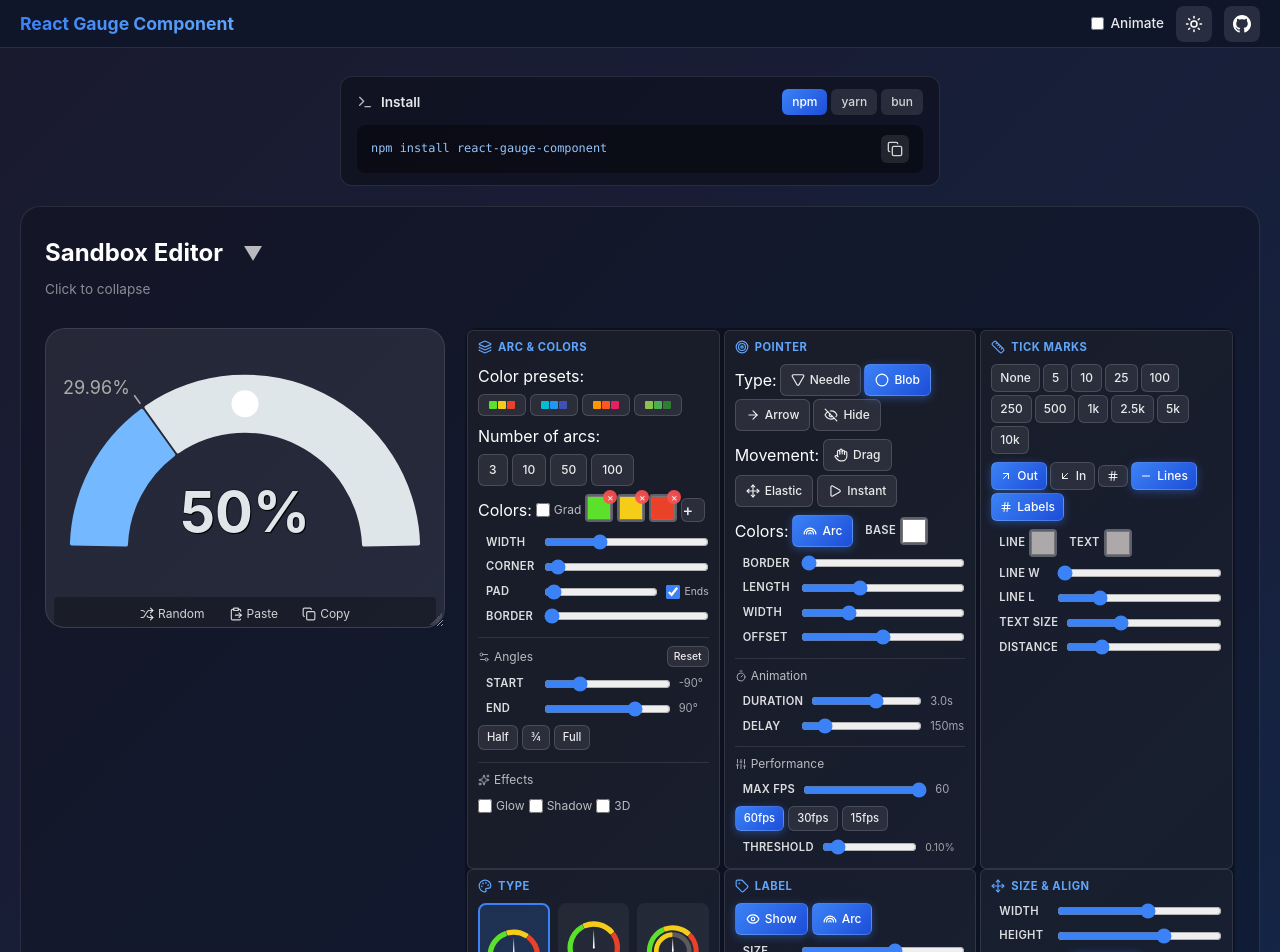
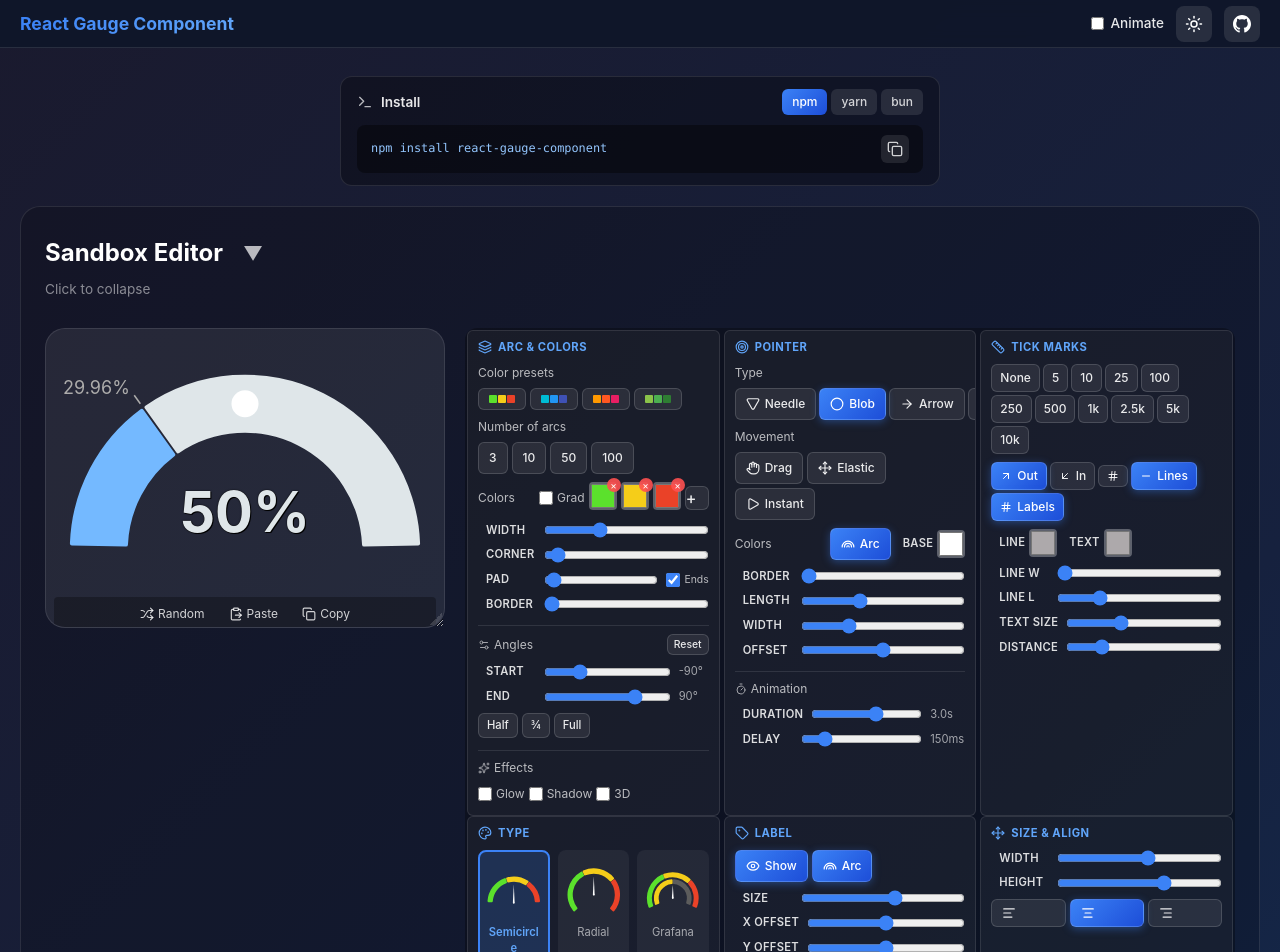
Before and after one commit to antoniolago/react-gauge-component, a React (Create React App) app: page / in a window 1280 px wide. Shown: the top 952 px of the page. Built offline with nearby package versions, Linux system fonts and the light colour scheme.

Commit message:
toolbar adjust

```diff
--- a/src/TestComponent/GaugeGallery/components/SandboxToolbar.tsx
+++ b/src/TestComponent/GaugeGallery/components/SandboxToolbar.tsx
@@ -115,8 +115,8 @@ export const SandboxToolbar: React.FC<SandboxToolbarProps> = ({
         <Col xs={12} md={4}>
           <CollapsibleGroup title="Arc & Colors" icon={<Layers size={14} />} isMobile={isMobile}>
             <div style={{ display: 'flex', flexDirection: 'column', gap: '8px' }}>
-              <div style={{ display: 'flex', gap: '6px', alignItems: 'center', flexWrap: 'wrap' }}>
-                Color presets:
+              <div style={{ display: 'flex', justifyContent: 'space-between', alignItems: 'center', flexWrap: 'wrap', gap: '6px' }}>
+                <span style={{ fontSize: '0.75rem', color: 'rgba(255,255,255,0.7)' }}>Color presets</span>
                 <div style={{ display: 'flex', gap: '4px', alignItems: 'center', flexShrink: 0 }}>
                   {COLOR_PRESETS.map((preset) => (
                     <button
@@ -138,8 +138,8 @@ export const SandboxToolbar: React.FC<SandboxToolbarProps> = ({
                   ))}
                 </div>
               </div>
-              <div style={{ display: 'flex', gap: '6px', alignItems: 'center', flexWrap: 'wrap' }}>
-                Number of arcs:
+              <div style={{ display: 'flex', justifyContent: 'space-between', alignItems: 'center', flexWrap: 'wrap', gap: '6px' }}>
+                <span style={{ fontSize: '0.75rem', color: 'rgba(255,255,255,0.7)' }}>Number of arcs</span>
                 <div style={{ display: 'flex', gap: '4px', alignItems: 'center', flexShrink: 0 }}>
                   {[3, 10, 50, 100].map((n) => (
                     <button
@@ -156,8 +156,9 @@ export const SandboxToolbar: React.FC<SandboxToolbarProps> = ({
                   ))}
                 </div>
               </div>
-              <div style={{ display: 'flex', gap: '4px', alignItems: 'center', flexWrap: 'wrap' }}>
-                Colors:
+              <div style={{ display: 'flex', justifyContent: 'space-between', alignItems: 'center', flexWrap: 'wrap', gap: '6px' }}>
+                <span style={{ fontSize: '0.75rem', color: 'rgba(255,255,255,0.7)' }}>Colors</span>
+                <div style={{ display: 'flex', gap: '4px', alignItems: 'center', flexWrap: 'wrap' }}>
                 <label style={styles.inlineLabel}>
                   <input
                     type="checkbox"
@@ -227,6 +228,7 @@ export const SandboxToolbar: React.FC<SandboxToolbarProps> = ({
                 >
                   +
                 </button>
+                </div>
               </div>
               <div style={{ display: 'flex', gap: '8px', alignItems: 'center', width: '100%' }}>
                 <span style={{ ...styles.sliderLabel, minWidth: '50px' }}>Width</span>
@@ -413,8 +415,9 @@ export const SandboxToolbar: React.FC<SandboxToolbarProps> = ({
         <Col xs={12} md={4}>
           <CollapsibleGroup title="Pointer" icon={<Target size={14} />} isMobile={isMobile}>
             <div style={{ display: 'flex', flexDirection: 'column', gap: '8px' }}>
-              <div style={{ display: 'flex', gap: '3px', alignItems: 'center', flexWrap: 'wrap' }}>
-                <span>Type:</span>
+              <div style={{ display: 'flex', justifyContent: 'space-between', alignItems: 'center', flexWrap: 'wrap', gap: '6px' }}>
+                <span style={{ fontSize: '0.75rem', color: 'rgba(255,255,255,0.7)' }}>Type</span>
+                <div style={{ display: 'flex', gap: '3px', alignItems: 'center' }}>
                 <button onClick={() => onConfigChange({ ...config, pointer: { ...cfg?.pointer, type: 'needle', hide: false } })}
                   style={{ ...styles.toolBtn, padding: '6px 10px', ...(cfg?.pointer?.type === 'needle' && !cfg?.pointer?.hide ? styles.toolBtnActive : {}) }}
                   title="Needle" type="button">
@@ -435,9 +438,11 @@ export const SandboxToolbar: React.FC<SandboxToolbarProps> = ({
                   title="Hide" type="button">
                   <EyeOff size={14} /><span>Hide</span>
                 </button>
+                </div>
               </div>
-              <div style={{ display: 'flex', gap: '4px', alignItems: 'center', flexWrap: 'wrap' }}>
-                <span>Movement:</span>
+              <div style={{ display: 'flex', justifyContent: 'space-between', alignItems: 'center', flexWrap: 'wrap', gap: '6px' }}>
+                <span style={{ fontSize: '0.75rem', color: 'rgba(255,255,255,0.7)' }}>Movement</span>
+                <div style={{ display: 'flex', gap: '4px', alignItems: 'center', flexWrap: 'wrap' }}>
                 <button onClick={() => onInteractionChange(!interactionEnabled)}
                   style={{ ...styles.toolBtn, padding: '6px 10px', ...(interactionEnabled ? styles.toolBtnActive : {}) }}
                   title="Drag" type="button">
@@ -461,9 +466,11 @@ export const SandboxToolbar: React.FC<SandboxToolbarProps> = ({
                   title="Instant" type="button">
                   <Play size={14} /><span>Instant</span>
                 </button>
+                </div>
               </div>
-              <div style={{ display: 'flex', gap: '4px', alignItems: 'center', flexWrap: 'wrap' }}>
-                <span>Colors:</span>
+              <div style={{ display: 'flex', justifyContent: 'space-between', alignItems: 'center', flexWrap: 'wrap', gap: '6px' }}>
+                <span style={{ fontSize: '0.75rem', color: 'rgba(255,255,255,0.7)' }}>Colors</span>
+                <div style={{ display: 'flex', gap: '4px', alignItems: 'center', flexWrap: 'wrap' }}>
                 <button onClick={() => onConfigChange({ ...config, pointer: { ...cfg?.pointer, color: cfg?.pointer?.color ? undefined : '#464A4F' } })}
                   style={{ ...styles.toolBtn, padding: '6px 10px', ...(!cfg?.pointer?.color ? styles.toolBtnActive : {}) }}
                   title="Arc color" type="button">
@@ -482,6 +489,7 @@ export const SandboxToolbar: React.FC<SandboxToolbarProps> = ({
                   <input type="color" value={cfg?.pointer?.baseColor || '#ffffff'}
                     onChange={(e) => onConfigChange({ ...config, pointer: { ...cfg?.pointer, baseColor: e.target.value } })}
                     style={styles.colorPicker} />
+                </div>
                 </div>
               </div>
               <div style={{ display: 'flex', gap: '8px', alignItems: 'center', width: '100%' }}>
@@ -540,42 +548,6 @@ export const SandboxToolbar: React.FC<SandboxToolbarProps> = ({
                   onChange={(e) => onConfigChange({ ...config, pointer: { ...cfg?.pointer, animationDelay: Number(e.target.value) } })}
                   style={{ ...styles.slider, flex: 1 }} title="Animation delay (ms)" />
                 <span style={{ fontSize: '0.7rem', opacity: 0.6, minWidth: '35px' }}>{cfg?.pointer?.animationDelay ?? 100}ms</span>
-              </div>
-              {/* Performance Controls */}
-              <div style={{ display: 'flex', gap: '4px', alignItems: 'center', flexWrap: 'wrap', borderTop: '1px solid rgba(255,255,255,0.1)', paddingTop: '8px', marginTop: '4px' }}>
-                <Sliders size={12} style={{ opacity: 0.6 }} />
-                <span style={{ fontSize: '0.75rem', opacity: 0.7 }}>Performance</span>
-              </div>
-              <div style={{ display: 'flex', gap: '8px', alignItems: 'center', width: '100%' }}>
-                <span style={{ ...styles.sliderLabel, minWidth: '50px' }}>Max FPS</span>
-                <input type="range" min="10" max="60" step="5" value={cfg?.pointer?.maxFps ?? 60}
-                  onChange={(e) => onConfigChange({ ...config, pointer: { ...cfg?.pointer, maxFps: Number(e.target.value) } })}
-                  style={{ ...styles.slider, flex: 1 }} title="Maximum frames per second (lower = less GPU load)" />
-                <span style={{ fontSize: '0.7rem', opacity: 0.6, minWidth: '30px' }}>{cfg?.pointer?.maxFps ?? 60}</span>
-              </div>
-              <div style={{ display: 'flex', gap: '4px', flexWrap: 'wrap' }}>
-                <button onClick={() => onConfigChange({ ...config, pointer: { ...cfg?.pointer, maxFps: 60 } })}
-                  style={{ ...styles.toolBtn, padding: '3px 8px', fontSize: '0.7rem', ...(cfg?.pointer?.maxFps === 60 || cfg?.pointer?.maxFps === undefined ? styles.toolBtnActive : {}) }}
-                  type="button" title="60 FPS - Smooth (default)">
-                  60fps
-                </button>
-                <button onClick={() => onConfigChange({ ...config, pointer: { ...cfg?.pointer, maxFps: 30 } })}
-                  style={{ ...styles.toolBtn, padding: '3px 8px', fontSize: '0.7rem', ...(cfg?.pointer?.maxFps === 30 ? styles.toolBtnActive : {}) }}
-                  type="button" title="30 FPS - Balanced performance">
-                  30fps
-                </button>
-                <button onClick={() => onConfigChange({ ...config, pointer: { ...cfg?.pointer, maxFps: 15 } })}
-                  style={{ ...styles.toolBtn, padding: '3px 8px', fontSize: '0.7rem', ...(cfg?.pointer?.maxFps === 15 ? styles.toolBtnActive : {}) }}
-                  type="button" title="15 FPS - Low power mode for mobile">
-                  15fps
-                </button>
-              </div>
-              <div style={{ display: 'flex', gap: '8px', alignItems: 'center', width: '100%' }}>
-                <span style={{ ...styles.sliderLabel, minWidth: '50px' }}>Threshold</span>
-                <input type="range" min="0.0001" max="0.01" step="0.0005" value={cfg?.pointer?.animationThreshold ?? 0.001}
-                  onChange={(e) => onConfigChange({ ...config, pointer: { ...cfg?.pointer, animationThreshold: Number(e.target.value) } })}
-                  style={{ ...styles.slider, flex: 1 }} title="Animation update threshold (higher = fewer updates, less smooth)" />
-                <span style={{ fontSize: '0.65rem', opacity: 0.6, minWidth: '40px' }}>{((cfg?.pointer?.animationThreshold ?? 0.001) * 100).toFixed(2)}%</span>
               </div>
             </div>
           </CollapsibleGroup>
```
